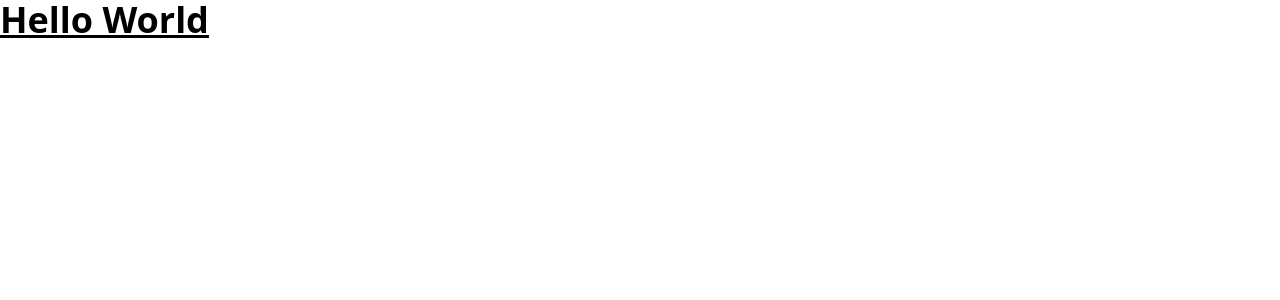
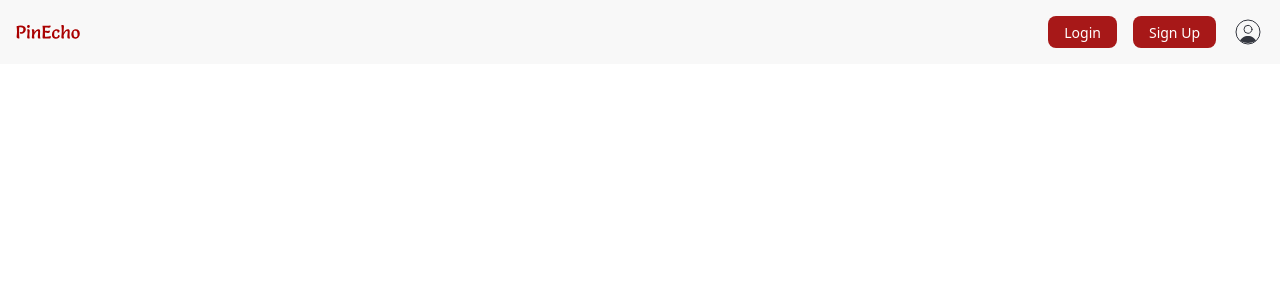
Before and after one commit to PhanFiction/PinEcho, a Next.js app in the folder frontend/: page / in a window 1280 px wide. Shown: the top 300 px of the page. Built offline with nearby package versions, Linux system fonts and the light colour scheme.

Commit message:
reworked nav component to use tailwind

```diff
--- a/frontend/src/app/page.js
+++ b/frontend/src/app/page.js
@@ -1,9 +1,10 @@
 import './global.css';
+import Nav from '../components/Nav/Nav';
 
 export default function Page() {
   return (
-    <h1 className='text-4xl font-bold underline'>
-      Hello World
-    </h1>
+    <>
+      <Nav/>
+    </>
   )
 }
--- a/frontend/src/components/Icon/Icon.js
+++ b/frontend/src/components/Icon/Icon.js
@@ -1,6 +1,13 @@
+import Image from 'next/image'
+
 const Icon = ({ iconName, altName, width=64, height=64 }) => {
   return(
-    <img style={{width: width, height: height}} className="logoIcon" src={iconName} alt={altName} />
+    <Image
+      src={iconName}
+      altName={iconName}
+      width={width}
+      height={height}
+    />
   );
 };
 
--- a/frontend/src/components/Nav/Nav.jsx
+++ b/frontend/src/components/Nav/Nav.jsx
@@ -1,26 +1,19 @@
 import Icon from '../Icon/Icon';
+import Link from 'next/link';
 
 import UserIcon from '../../assets/user-circle.svg';
 import PinEcho from '../../assets/PinEcho.svg';
 
 const Nav = () => {
   return(
-    <nav>
+    <nav className="w-full flex justify-between p-4 bg-darkwhite">
       <Icon className="icon" iconName={PinEcho} altName={'pin'}/>
-      <ul>
-        <li className="btn-wrapper">
-          <button className="btn">
-            <span className="btn-text">
-              Login
-            </span>
-          </button>
+      <ul className="flex items-center gap-4 text-white">
+        <li className="hover:bg-brightred bg-darkred py-1 px-4 rounded-lg ease-in duration-200">
+          <Link href="/login"><span className="text-sm">Login</span></Link>
         </li>
-        <li>
-          <button className="btn">
-            <span className="btn-text">
-              Sign Up
-            </span>
-          </button>
+        <li className="hover:bg-brightred bg-darkred py-1 px-4 rounded-lg ease-in duration-200">
+          <Link href="/signup"><span className="text-sm">Sign Up</span></Link>
         </li>
         <li>
           <Icon iconName={UserIcon} altName={'userIcon'} width={32} height={32}/>
--- a/frontend/tailwind.config.js
+++ b/frontend/tailwind.config.js
@@ -11,16 +11,14 @@ const config = {
   ],
   theme: {
     extend: {
-      backgroundImage: {
-        'gradient-radial': 'radial-gradient(var(--tw-gradient-stops))',
-        'gradient-conic':
-          'conic-gradient(from 180deg at 50% 50%, var(--tw-gradient-stops))',
-      },
       colors: {
         white: "#fff",
         turquoise: "#63e2c6",
         aqua: "#6ef9f5",
         mediumseagreen: "#466751",
+        darkwhite: "#F8F8F8",
+        darkred: "#A71818",
+        brightred: "#FF1717",
       },
       fontFamily: {
         itim: "Itim",
```
